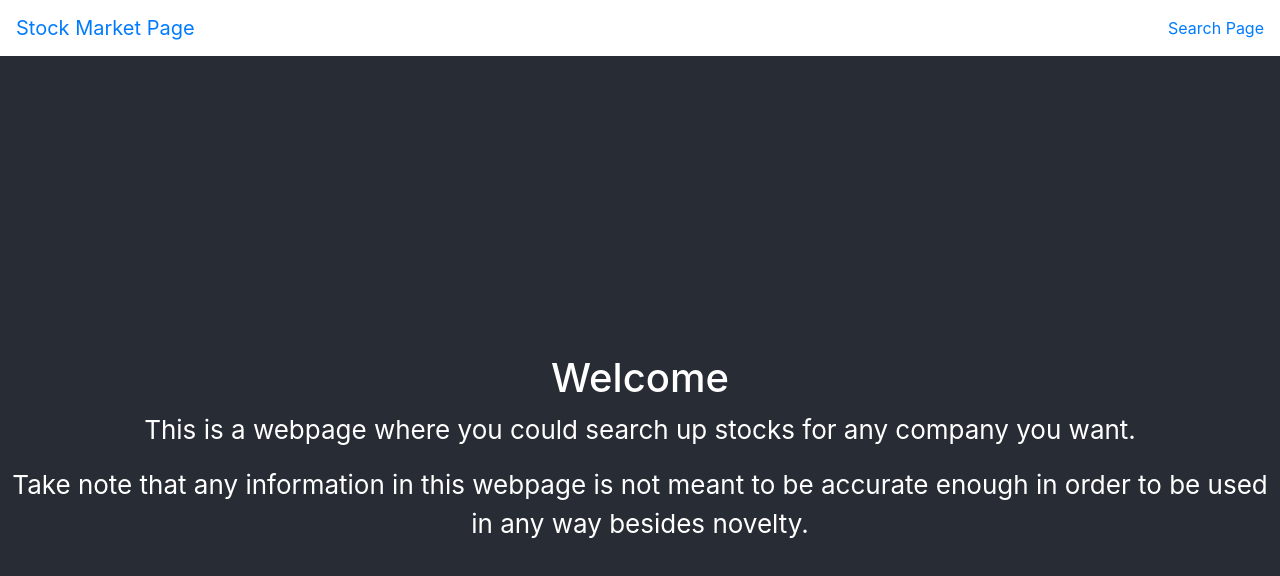
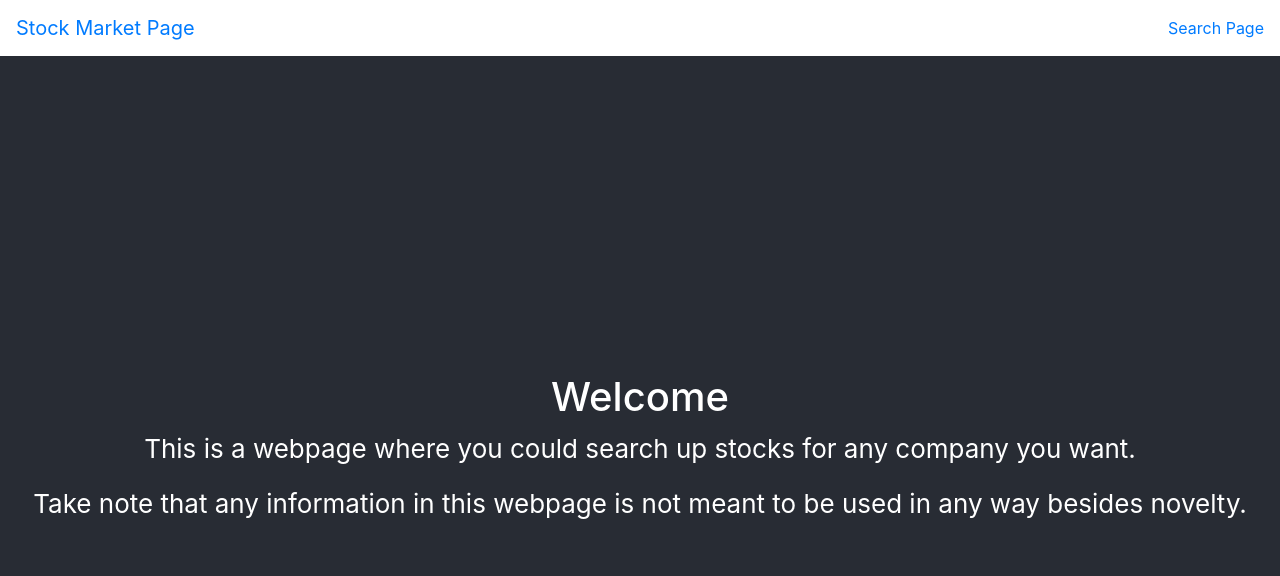
Before and after one commit to angeljuarez77/second-stock-market-app, a React (Create React App) app: page / in a window 1280 px wide. Shown: the top 576 px of the page. Built offline with nearby package versions, Linux system fonts and the light colour scheme.

Commit message:
edited welcome message disclaimer

```diff
--- a/src/components/Welcome.js
+++ b/src/components/Welcome.js
@@ -5,7 +5,7 @@ function Welcome(){
     <div>
       <h1>Welcome</h1>
       <p>This is a webpage where you could search up stocks for any company you want.</p>
-      <p>Take note that any information in this webpage is not meant to be accurate enough in order to be used in any way besides novelty.</p>
+      <p>Take note that any information in this webpage is not meant to be used in any way besides novelty.</p>
     </div>
   )
 }
```
